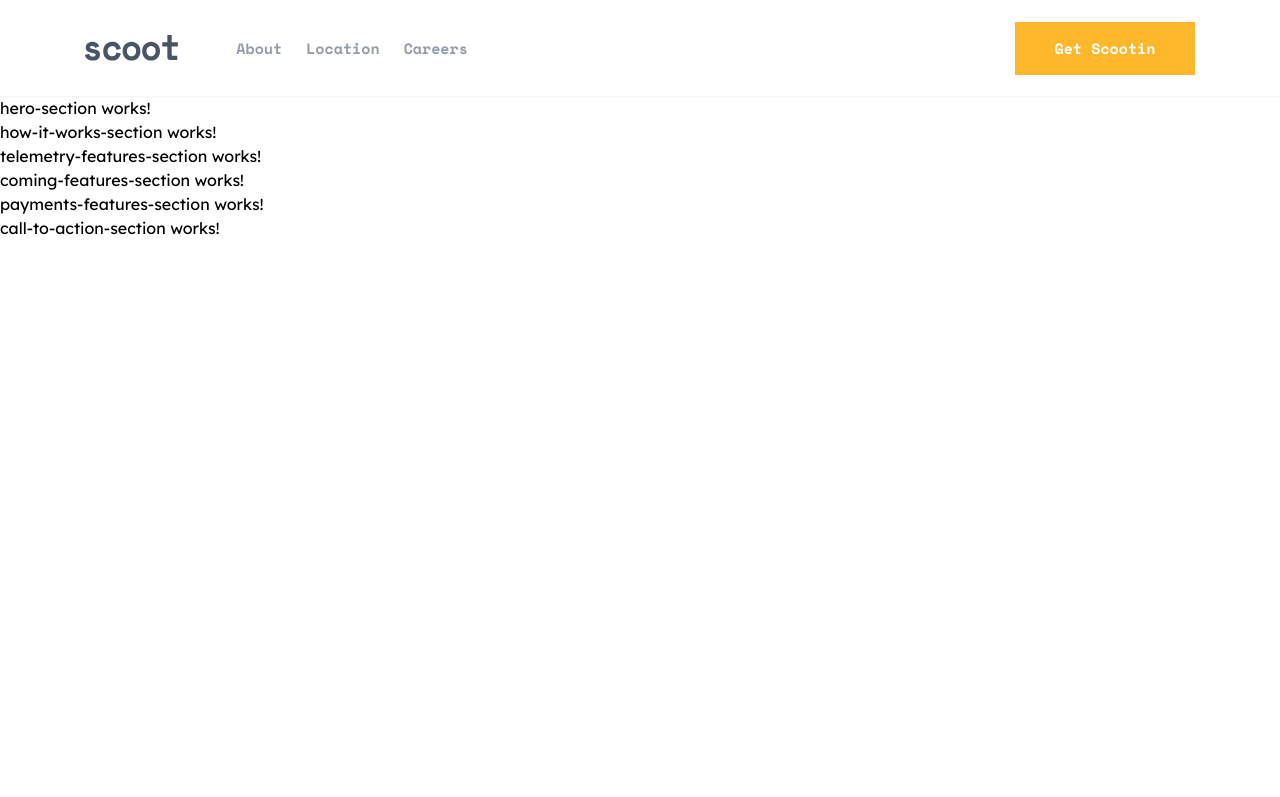
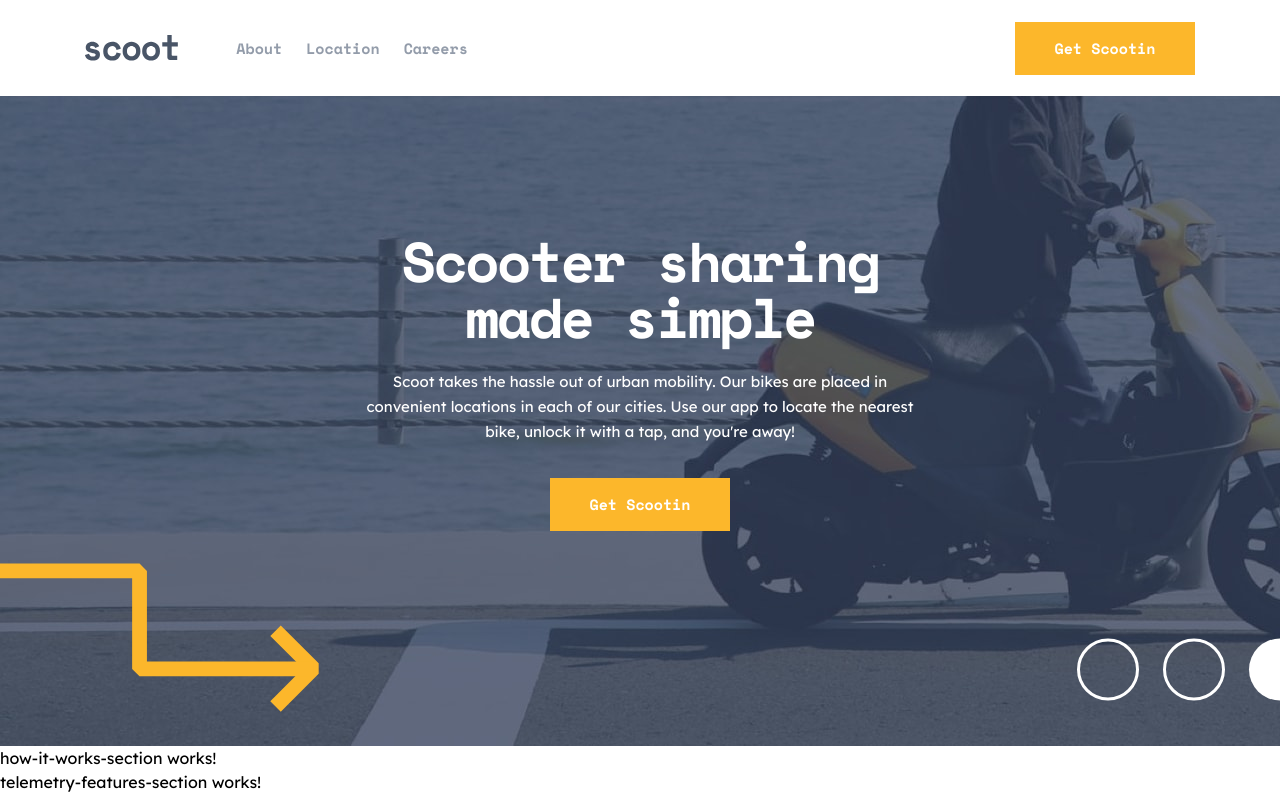
Before and after one commit to vanderms/scoot-multipage-website, an Angular app: page / in a window 1280 px wide. Shown: the top 797 px of the page. Built offline with nearby package versions, Linux system fonts and the light colour scheme.

Commit message:
feat: implement hero section mobile and tablet design

```diff
--- a/src/app/components/sections/hero-section/hero-section.component.html
+++ b/src/app/components/sections/hero-section/hero-section.component.html
@@ -1 +1,28 @@
-<p>hero-section works!</p>
+<header
+  class="relative surface-dark bg-hero-homepage h-[40.625rem] w-full overflow-hidden">
+  <div class="container relative z-10 pt-[7.1875rem] md:pt-[8.5625rem]">
+    <div class="max-w-[35.8125rem] mx-auto">
+      <h1 class="heading-xl text-center">Scooter sharing made simple</h1>
+      <p class="body-xl text-center mt-6">Scoot takes the hassle out of urban mobility.
+        Our
+        bikes are placed
+        in convenient locations
+        in each of our cities. Use our app to locate the nearest bike, unlock it with a
+        tap,
+        and
+        you&apos;re away!</p>
+      <a routerLink="/" class="button-primary w-[11.25rem] mx-auto mt-[2.125rem]">Get
+        Scootin</a>
+    </div>
+  </div>
+  <div
+    class="absolute z-20 bottom-[2.125rem] left-[-19.5rem] w-[27.875rem] md:left-[-7.9375rem]">
+    <span class="bg-right-arrow-pattern"></span>
+  </div>
+
+  <div
+    class="hidden md:block md:absolute md:z-20 md:bottom-[2.8125rem] md:right-[-1.9375rem] md:w-[14.625rem]">
+    <span class="bg-white-circles-pattern"></span>
+  </div>
+
+</header>
--- a/src/styles.css
+++ b/src/styles.css
@@ -192,3 +192,54 @@
     mask-image: url("/assets/icons/instagram.svg");
   }
 }
+
+@layer components {
+  .bg-image {
+    @apply block absolute inset-0 bg-cover bg-no-repeat bg-center;
+    content: "";
+  }
+
+  .bg-pattern-container {
+    @apply w-full block h-0 relative;
+  }
+
+  .bg-right-arrow-pattern {
+    @apply bg-pattern-container;
+    padding-bottom: 33.4070796%;
+  }
+
+  .bg-white-circles-pattern {
+    @apply bg-pattern-container;
+    padding-bottom: 26.9230769%;
+  }
+
+  .bg-white-circles-pattern::before {
+    @apply bg-image;
+    background-image: url("assets/patterns/white-circles.svg");
+  }
+
+  .bg-right-arrow-pattern::before {
+    @apply bg-image;
+    background-image: url("assets/patterns/right-arrow.svg");
+  }
+
+  .bg-hero-homepage::before {
+    @apply bg-image;
+    background-image: url(/assets/images/home-hero-mobile.jpg);
+  }
+
+  @media screen(md) {
+    .bg-hero-homepage::before {
+      background-image: url(/assets/images/home-hero-tablet.jpg);
+    }
+  }
+
+  @media screen(md) {
+    .bg-hero-homepage::before {
+      background-image: url(/assets/images/home-hero-desktop.jpg);
+    }
+  }
+}
+
+@layer components {
+}
```
